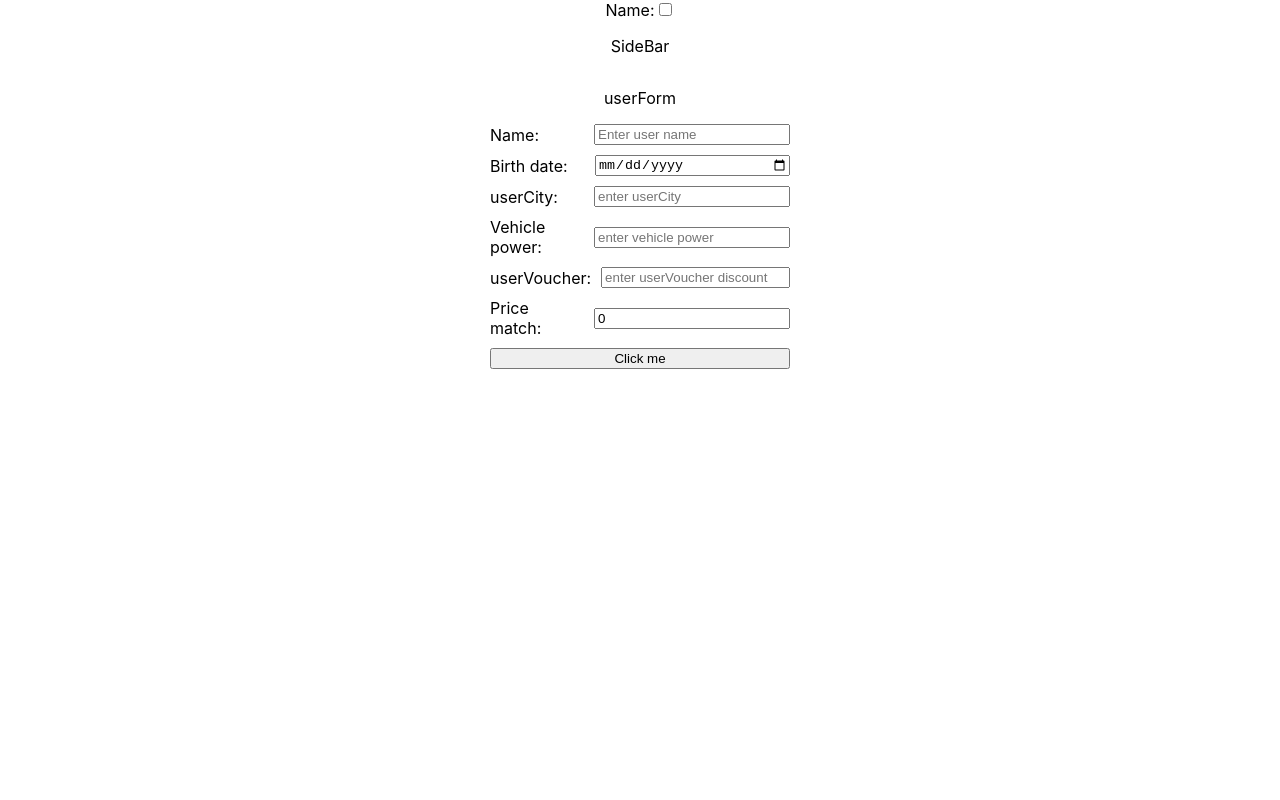
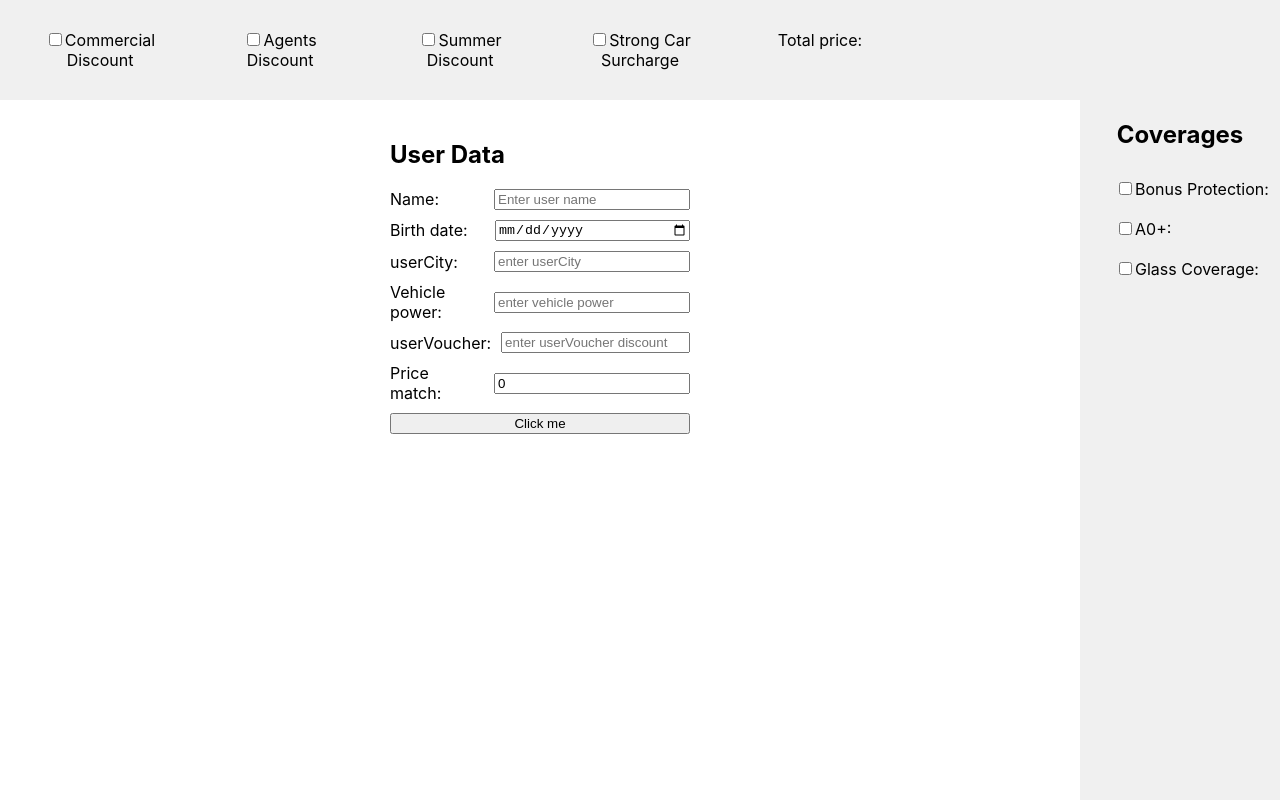
Before and after one commit to optic188/MERN_app, a React (Create React App) app in the folder ui/: page / in a window 1280 px wide. Built offline with nearby package versions, Linux system fonts and the light colour scheme.

Commit message:
main layout

```diff
--- /dev/null
+++ b/ui/src/componets/component-utils.ts
@@ -0,0 +1,39 @@
+export const discountConfig = [
+    {
+        name:'commercialDiscount',
+        title: 'Commercial Discount',
+        value: false
+    },
+    {
+        name:'agentsDiscount',
+        title: 'Agents Discount',
+        value: false
+    },
+    {
+        name:'summerDiscount',
+        title: 'Summer Discount',
+        value: false
+    },
+    {
+        name:'summerDiscount',
+        title: 'Strong Car Surcharge',
+        value: true
+    },
+]
+export const coveragesConfig = [
+    {
+        name:'bonusProtection',
+        title: 'Bonus Protection',
+        value: false
+    },
+    {
+        name:'ao',
+        title: 'A0+',
+        value: false
+    },
+    {
+        name:'glassCoverage',
+        title: 'Glass Coverage',
+        value: false
+    },
+]
--- a/ui/src/componets/header.tsx
+++ b/ui/src/componets/header.tsx
@@ -1,13 +1,22 @@
 import React from 'react'
+import './headrForm.scss';
 
-const Header = ({onChange, commercialDiscount }: any)=> {
+const Header = ({onChange, commercialDiscount, discountConfig, totalPrice }: any)=> {
     return (
         <div className='header-form'>
+            {discountConfig.map((elem: any )=>{
+                return (
+                <div className={'form-group'}>
+                    <input name={elem.name} onChange={onChange} value={elem.value}  type="checkbox"  />
+                    <label>
+                        {elem.title}
+                    </label>
+                </div>
+                )
+            })}
             <div className={'form-group'}>
-                <label>
-                    Name:
-                </label>
-                <input name='userName' onChange={onChange} value={commercialDiscount}  type="checkbox"  />
+               <p>Total price:</p>
+                <p>{totalPrice}</p>
             </div>
         </div>
     )
--- a/ui/src/componets/headrForm.scss
+++ b/ui/src/componets/headrForm.scss
@@ -1,3 +1,9 @@
 .header-form {
-
+  display: flex;
+  max-width: 900px;
+  justify-content: center;
+  .form-group {
+    flex: 1;
+    padding: 20px;
+  }
 }
--- /dev/null
+++ b/ui/src/componets/main.scss
@@ -0,0 +1,32 @@
+.page-container {
+  display: flex;
+  flex-direction: column;
+  min-height: 100vh;
+}
+
+.header {
+  padding: 10px;
+  background-color: #f0f0f0;
+}
+
+.content {
+  display: flex;
+  flex: 1;
+}
+
+.main-content {
+  flex: 1;
+  padding: 20px;
+}
+
+.right-sidebar {
+  flex: 0 0 200px; /* Fixed width for the sidebar */
+  background-color: #f0f0f0;
+  position: sticky;
+  top: 0;
+  margin-left: auto; /* Pushes the sidebar to the right */
+}
+
+p {
+  margin: 0;
+}
--- a/ui/src/componets/main.tsx
+++ b/ui/src/componets/main.tsx
@@ -5,6 +5,9 @@ import UserForm from "./userForm";
 import { IUser} from '../../../sharedTypes';
 import { IUserForm } from './userForm';
 import {createItem} from "../api";
+import {coveragesConfig, discountConfig} from './component-utils';
+import './main.scss';
+
 
 enum insuranceActionsTypes {
     SAVE_DATA_START = 'SAVE-DATA-START',
@@ -66,11 +69,19 @@ const Main = ()=> {
         }
     }
     return (
-        <>
-            <Header/>
-            <SideBar/>
-            <UserForm saveUserData={saveUserData} userPriceMatch={state.userPriceMatch} />
-        </>
+        <div className="page-container">
+            <header className="header">
+                <Header discountConfig={discountConfig}/>
+            </header>
+            <div className="content">
+                <main className="main-content">
+                    <UserForm saveUserData={saveUserData} userPriceMatch={state.userPriceMatch} />
+                </main>
+                <aside className="right-sidebar">
+                    <SideBar coveragesConfig={coveragesConfig}/>
+                </aside>
+            </div>
+        </div>
     )
 }
 export default Main
--- /dev/null
+++ b/ui/src/componets/sideBar.scss
@@ -0,0 +1,9 @@
+.coverage-sidebar {
+  display: flex;
+  flex-direction: column;
+  text-align: left;
+  .form-group {
+    flex: 1;
+    padding: 10px 0   10px 35px;
+  }
+}
--- a/ui/src/componets/sideBar.tsx
+++ b/ui/src/componets/sideBar.tsx
@@ -1,8 +1,23 @@
 import React from 'react'
+import './sideBar.scss';
 
-const SideBar = ()=> {
+const SideBar = ({coveragesConfig,onChange }: any)=> {
     return (
-        <p>SideBar</p>
+        <>
+            <h2>Coverages</h2>
+            <div className='coverage-sidebar'>
+                {coveragesConfig.map((elem: any )=>{
+                    return (
+                        <div className={'form-group'}>
+                            <input name={elem.name} onChange={onChange} value={elem.value}  type="checkbox"  />
+                            <label>
+                                {elem.title}:
+                            </label>
+                        </div>
+                    )
+                })}
+            </div>
+        </>
     )
 }
 export default SideBar
--- a/ui/src/componets/userForm.scss
+++ b/ui/src/componets/userForm.scss
@@ -3,6 +3,7 @@
   flex-direction: column;
   max-width: 300px;
   margin: 0 auto;
+  text-align: left;
   label {
     flex: 1;
     margin-right: 10px;
--- a/ui/src/componets/userForm.tsx
+++ b/ui/src/componets/userForm.tsx
@@ -53,7 +53,7 @@ const UserForm = ({saveUserData, userPriceMatch}:any)=> {
     }
     return (
         <div className={'user-form'}>
-            <p>userForm</p>
+            <h2>User Data</h2>
             <div className={'form-group'}>
                 <label>
                     Name:
```
